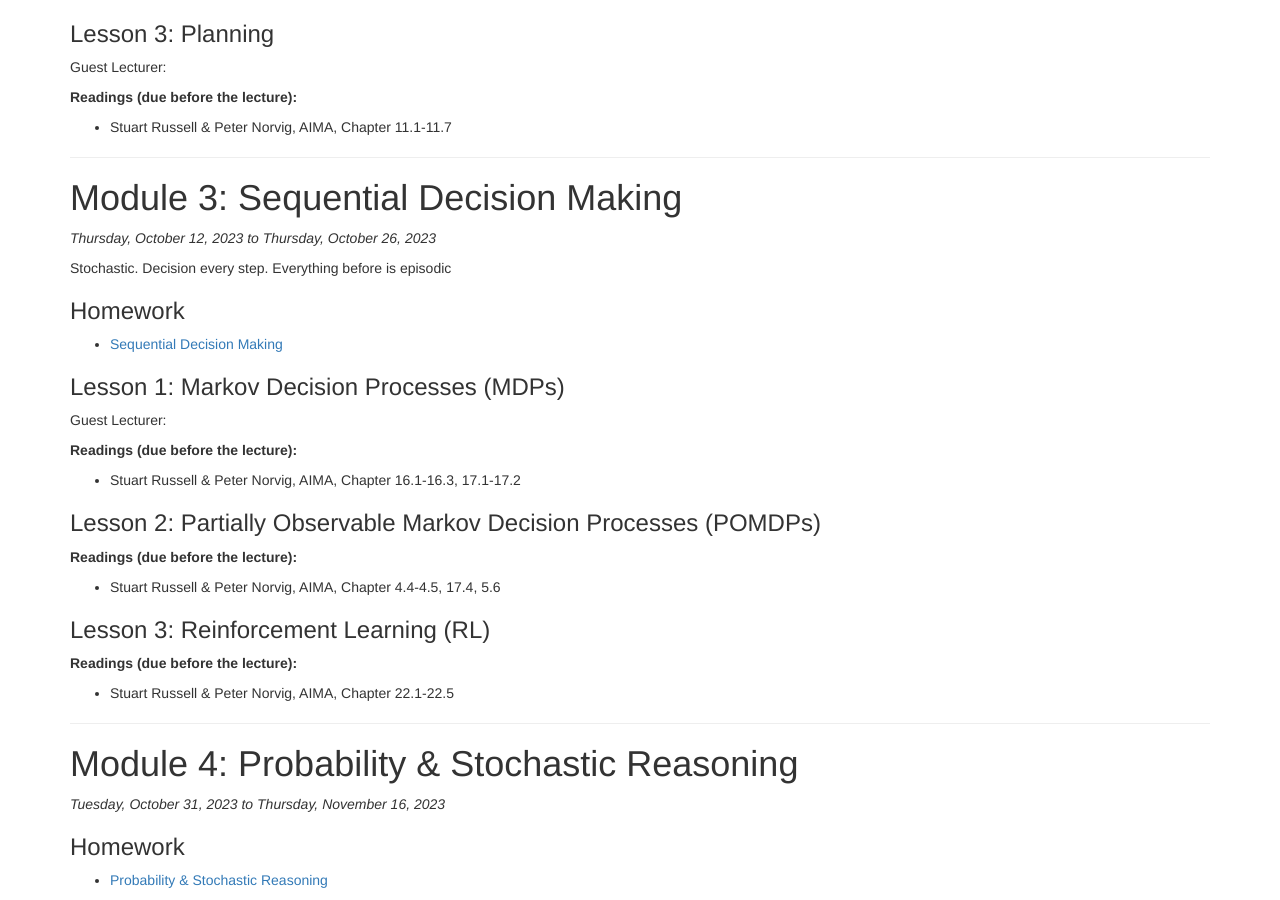
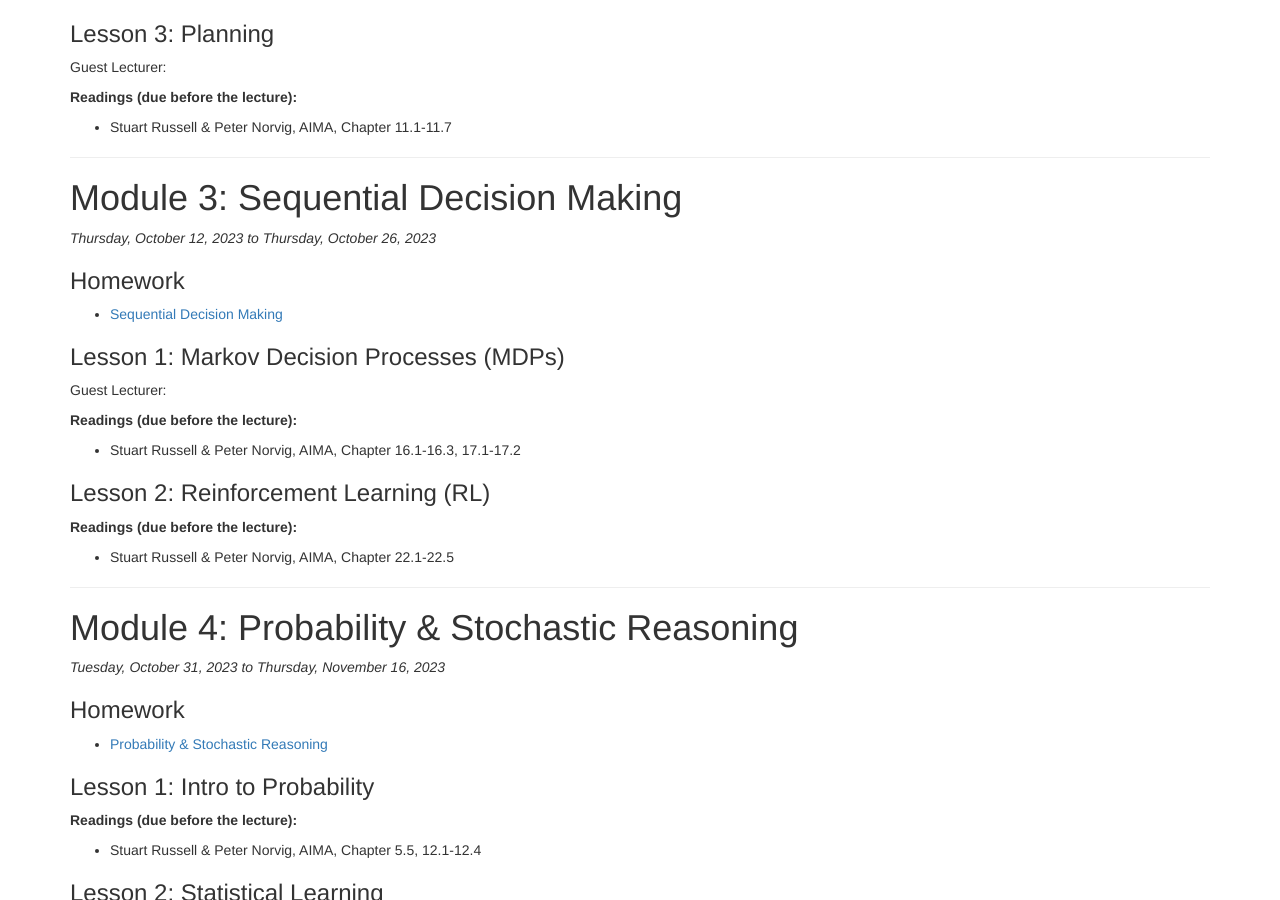
Before and after one commit to lara-martin/Principles-of-AI, a Jekyll site: the page built from modules.md, in a window 1280 px wide and 900 px high, scrolled down 1435 px. Built offline with Jekyll 4.4.1, drawn with Linux system fonts in a browser that asks for light colours; nearby versions of some CDN libraries; a script that is not in the unit is left out.

Commit message:
Update modules.yaml

```diff
--- a/_data/modules.yaml
+++ b/_data/modules.yaml
@@ -162,7 +162,7 @@
   start_date: 2023-10-12
   end_date: 2023-10-26
   title: Sequential Decision Making
-  description: Stochastic. Decision every step. Everything before is episodic
+  description:
   lessons:
     -
       title: Markov Decision Processes (MDPs)
@@ -174,16 +174,7 @@
           authors: Stuart Russell & Peter Norvig
           url:
           title: AIMA, Chapter 16.1-16.3, 17.1-17.2
-    -
-      title: Partially Observable Markov Decision Processes (POMDPs)
-      video:
-      length:
-      slides:
-      readings:
-        -
-          authors: Stuart Russell & Peter Norvig
-          url:
-          title: AIMA, Chapter 4.4-4.5, 17.4, 5.6
+
     -
       title: Reinforcement Learning (RL)
       video:
```
